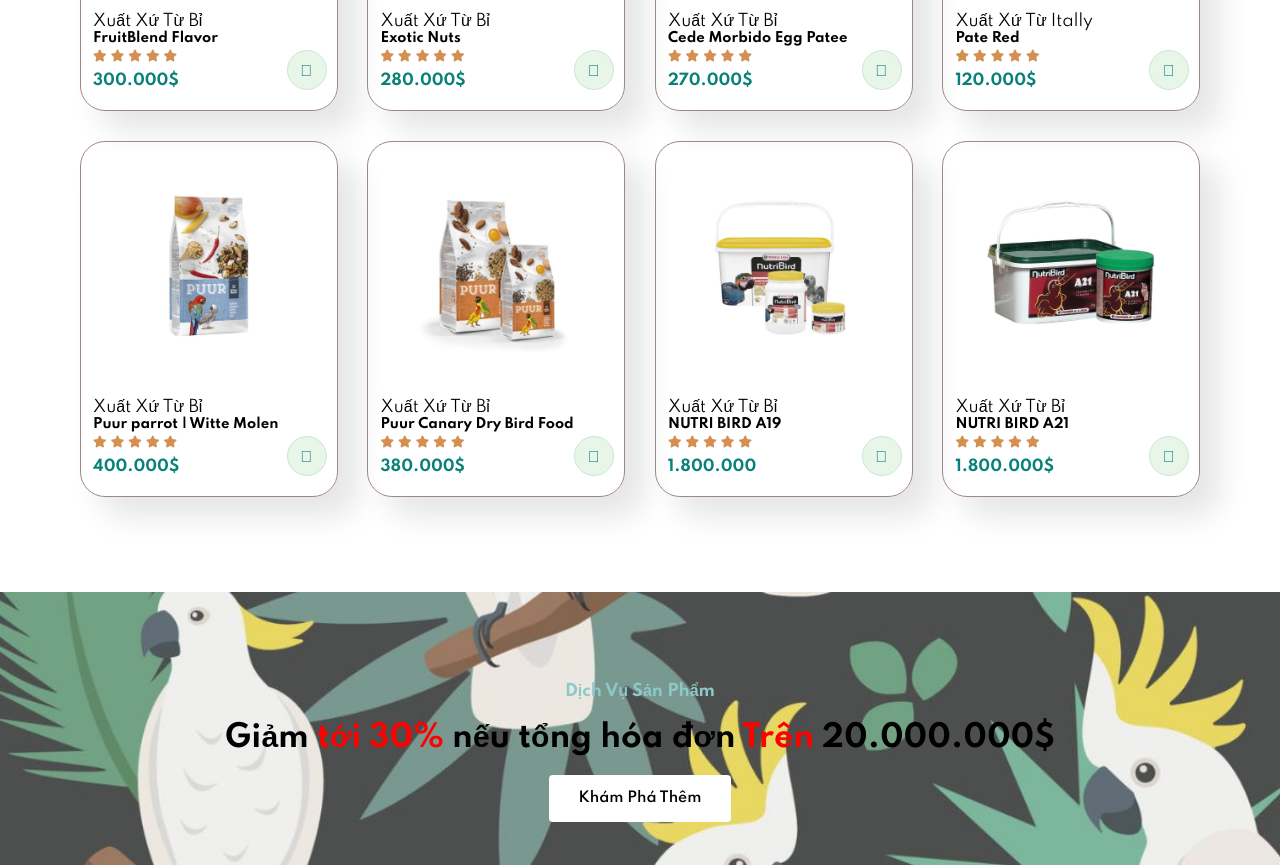
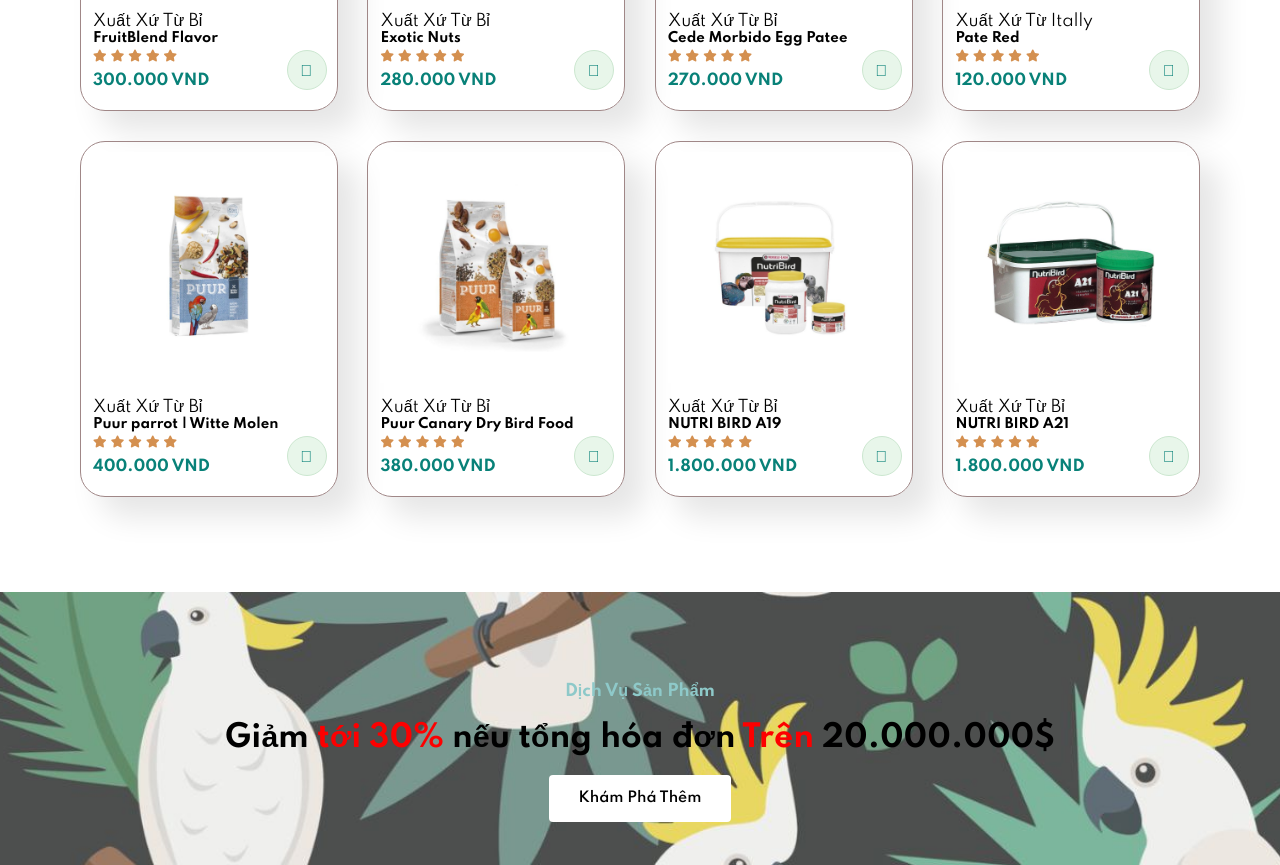
Before and after one commit to ndgh1606/Minhtamstore, a plain HTML site: page index.html in a window 1280 px wide. Shown: the part 1642-2507 px from the top of the page. Drawn offline with nearby package versions, Linux system fonts and the light colour scheme.

Commit message:
finaldemno

```diff
--- a/index.html
+++ b/index.html
@@ -78,7 +78,7 @@
                             <i class="fas fa-star"></i>
 
                         </div>
-                        <h4>300.000$</h4>
+                        <h4>300.000 VND</h4>
                     </div>
                     <a href="#"><i class="fal fa-shopping-cart cart"></i></a>
                 </div>
@@ -95,7 +95,7 @@
                             <i class="fas fa-star"></i>
 
                         </div>
-                        <h4>280.000$</h4>
+                        <h4>280.000 VND</h4>
                     </div>
                     <a href="#"><i class="fal fa-shopping-cart cart"></i></a>
                 </div>
@@ -112,7 +112,7 @@
                             <i class="fas fa-star"></i>
 
                         </div>
-                        <h4>270.000$</h4>
+                        <h4>270.000 VND</h4>
                     </div>
                     <a href="#"><i class="fal fa-shopping-cart cart"></i></a>
                 </div>
@@ -129,7 +129,7 @@
                             <i class="fas fa-star"></i>
 
                         </div>
-                        <h4>120.000$</h4>
+                        <h4>120.000 VND</h4>
                     </div>
                     <a href="#"><i class="fal fa-shopping-cart cart"></i></a>
                 </div>
@@ -146,7 +146,7 @@
                             <i class="fas fa-star"></i>
 
                         </div>
-                        <h4>400.000$</h4>
+                        <h4>400.000 VND</h4>
                     </div>
                     <a href="#"><i class="fal fa-shopping-cart cart"></i></a>
                 </div>
@@ -163,7 +163,7 @@
                             <i class="fas fa-star"></i>
 
                         </div>
-                        <h4>380.000$</h4>
+                        <h4>380.000 VND</h4>
                     </div>
                     <a href="#"><i class="fal fa-shopping-cart cart"></i></a>
                 </div>
@@ -180,7 +180,7 @@
                             <i class="fas fa-star"></i>
 
                         </div>
-                        <h4>1.800.000</h4>
+                        <h4>1.800.000 VND</h4>
                     </div>
                     <a href="#"><i class="fal fa-shopping-cart cart"></i></a>
                 </div>
@@ -197,7 +197,7 @@
                             <i class="fas fa-star"></i>
 
                         </div>
-                        <h4>1.800.000$</h4>
+                        <h4>1.800.000 VND</h4>
                     </div>
                     <a href="#"><i class="fal fa-shopping-cart cart"></i></a>
                 </div>
--- a/index.js
+++ b/index.js
@@ -13,3 +13,14 @@
         nav.classList.remove('active');
 })
 }
+const signUpButton = document.getElementById('signUp');
+const signInButton = document.getElementById('signIn');
+const container = document.getElementById('container');
+
+signUpButton.addEventListener('click', () => {
+	container.classList.add("right-panel-active");
+});
+
+signInButton.addEventListener('click', () => {
+	container.classList.remove("right-panel-active");
+});
```
Also changed, not shown: 1 other file.
